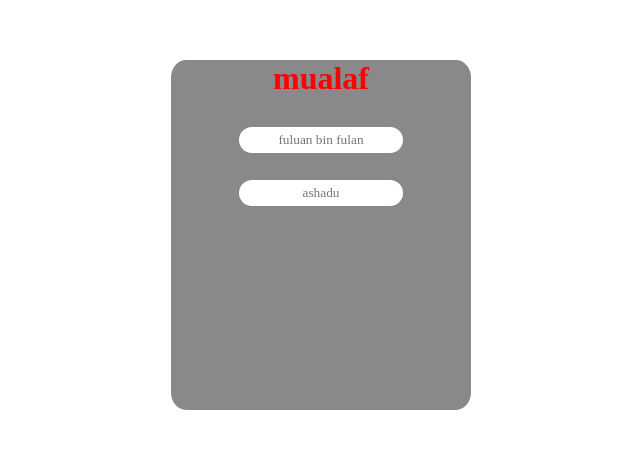
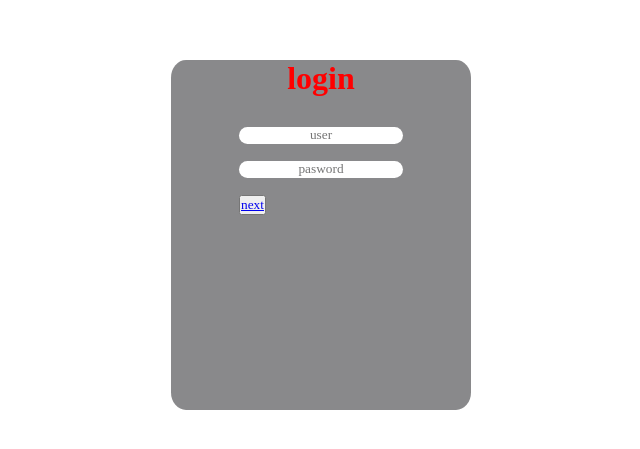
Before and after one commit to nabilmusyarof/loginpage, a plain HTML site: page index.html in a window 1280 px wide. Shown: the part 165-614 px from the top of the page, without its empty margins (319-959 px from the left). Drawn offline with Linux system fonts and the light colour scheme; a web font is replaced by a local one.

Commit message:
Update index.html

```diff
--- a/index.html
+++ b/index.html
@@ -10,11 +10,14 @@
 <body>
     <form action="">
         <div class="logo">
-            <h1>mualaf</h1>
+            <h1>login</h1>
         </div>
         <div class="bungkusanmori">
-        <input type="text" placeholder="fuluan bin fulan">
-        <input type="password" placeholder="ashadu">
+        <input type="text" placeholder="user">
+        <input type="password" placeholder="pasword">
+        <div class="tombolok">
+            <button><a href="coba.html">next</a></button>
+        </div>
     </div>
     </form>
 
```
